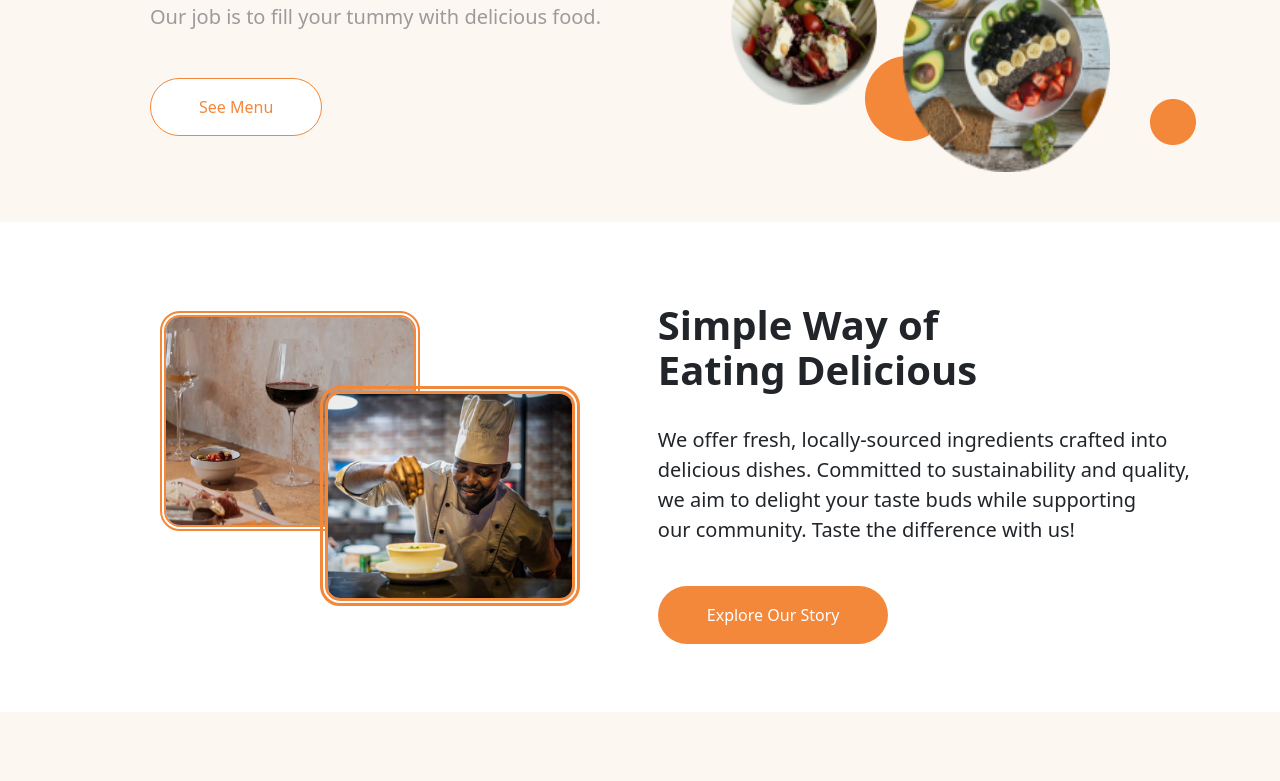
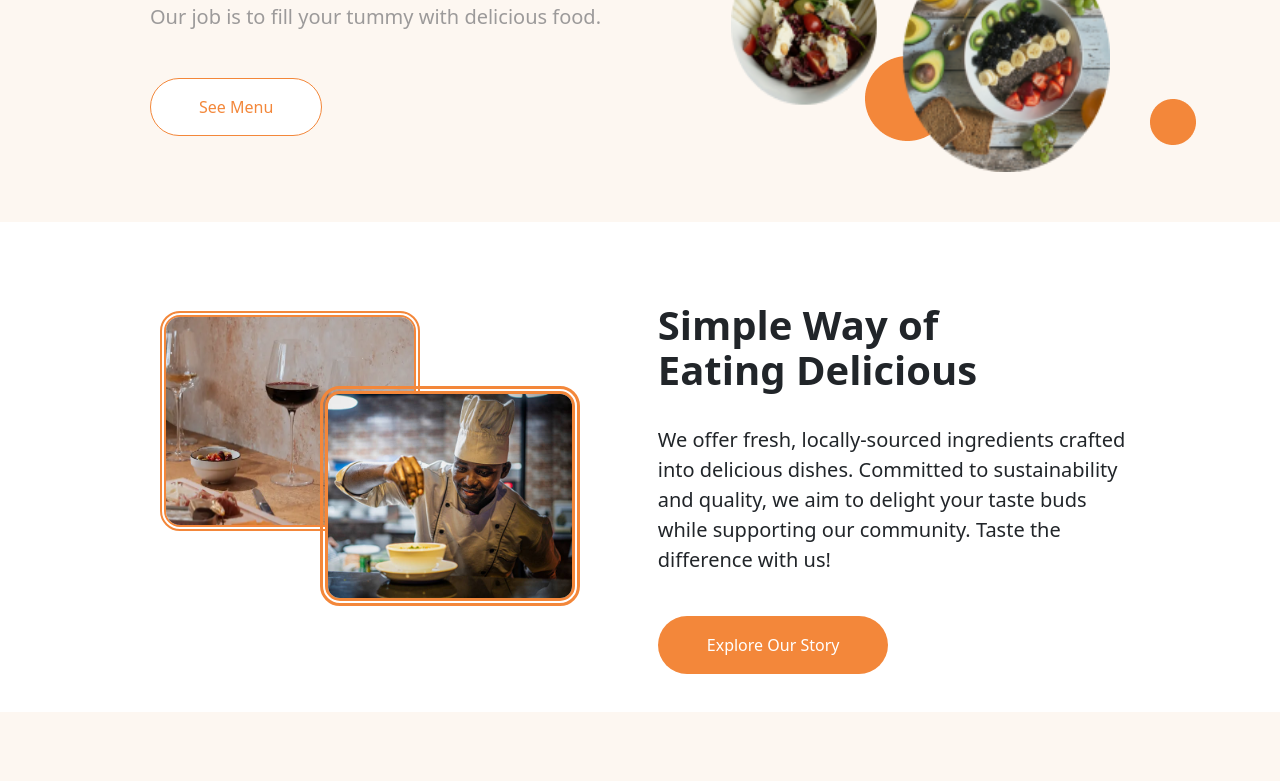
Before and after one commit to dennispaul8/Mr-Fresh-Kitchen, a React (Vite) app: page / in a window 1280 px wide. Shown: the part 449-1230 px from the top of the page. Built offline with nearby package versions, Linux system fonts and the light colour scheme.

Commit message:
Add padding-right to about text

```diff
--- a/src/components/about/About.css
+++ b/src/components/about/About.css
@@ -63,6 +63,7 @@
     font-size: 20px;
     padding-bottom: 25px;
     text-align: left;
+    padding-right: 150px;
  }
 
 
--- a/src/components/about/About.jsx
+++ b/src/components/about/About.jsx
@@ -22,9 +22,9 @@ export const About = () => {
                     <h2>Simple Way of <br />
                         Eating Delicious</h2>
                     <p>
-                    We offer fresh, locally-sourced ingredients crafted into <br />delicious dishes.
-                    Committed to sustainability and quality, <br />we aim to delight your taste buds
-                    while supporting <br />   our community.
+                    We offer fresh, locally-sourced ingredients crafted into delicious dishes.
+                    Committed to sustainability and quality, we aim to delight your taste buds
+                    while supporting    our community.
                     Taste the difference with us!
                     </p>
                     <div className="about-btn--cont">
```
